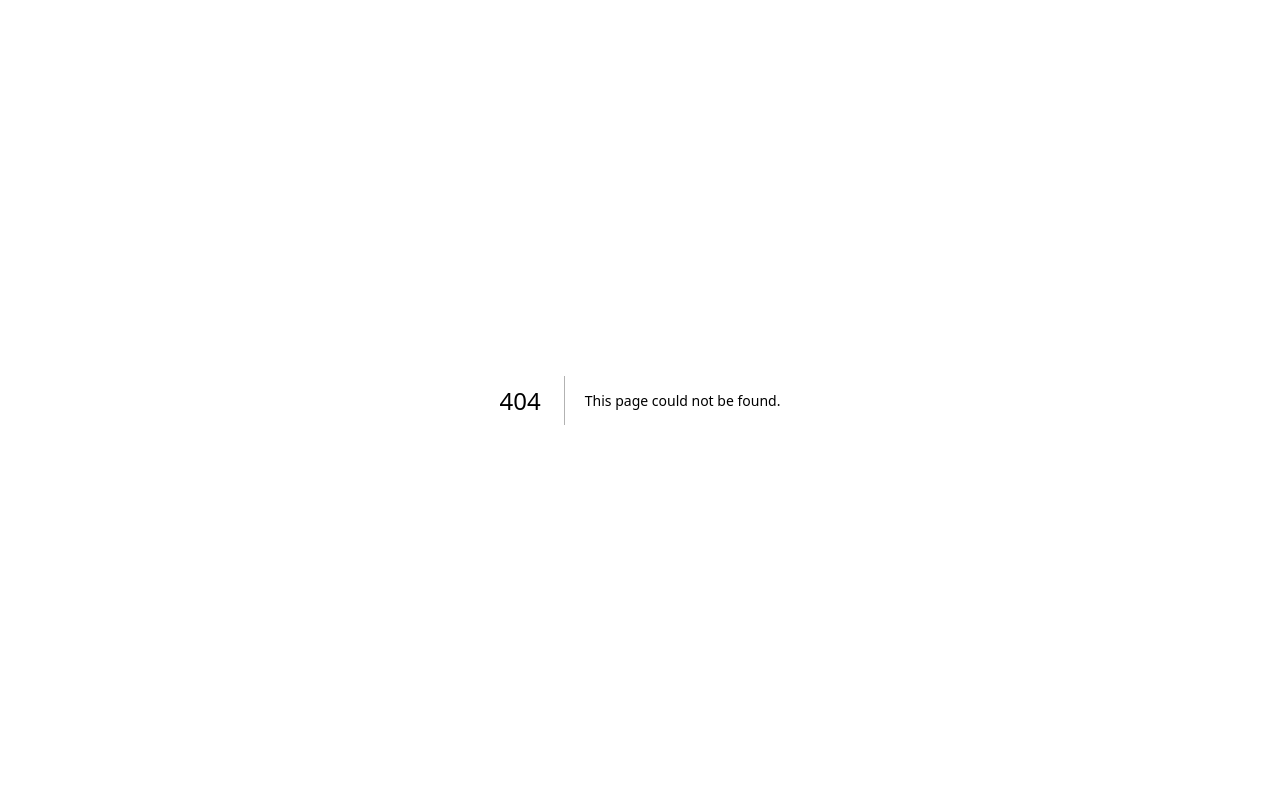
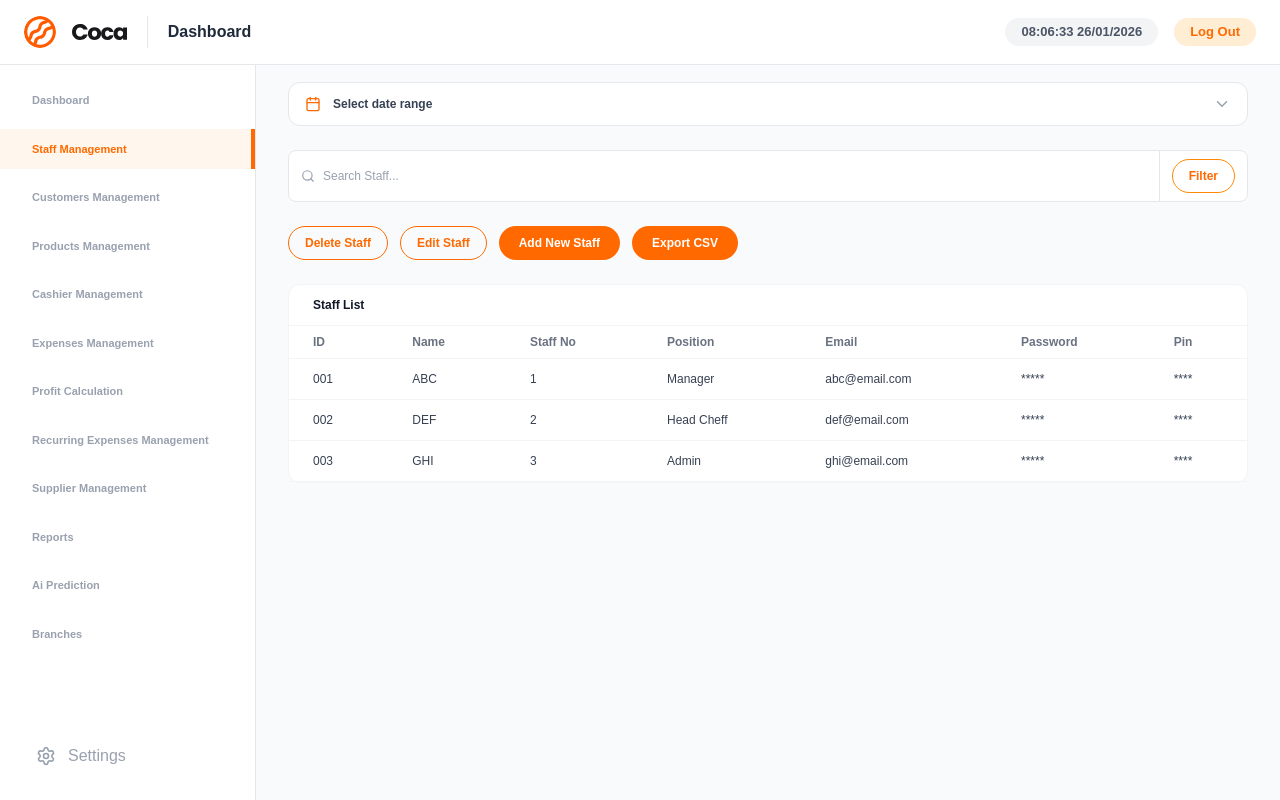
Before and after one commit to LTI-INTERNS/pos-micro-sass, a Next.js app: page /staffmanagement in a window 1280 px wide. Before the commit this address had no page. Built offline with nearby package versions, Linux system fonts and the light colour scheme.

Commit message:
feat: implement staff management page

```diff
--- /dev/null
+++ b/app/components/Admin/staffmanagement/StaffToolbar.tsx
@@ -0,0 +1,30 @@
+"use client";
+
+type Props = {
+  onAdd?: () => void;
+};
+
+export default function StaffToolbar({ onAdd }: Props) {
+  return (
+    <div className="flex flex-wrap gap-3 mt-4">
+      <button className="border border-orange-500 text-orange-500 px-4 py-2 rounded-full text-xs font-semibold hover:bg-orange-50">
+        Delete Staff
+      </button>
+
+      <button className="border border-orange-500 text-orange-500 px-4 py-2 rounded-full text-xs font-semibold hover:bg-orange-50">
+        Edit Staff
+      </button>
+
+      <button
+        onClick={onAdd}
+        className="bg-orange-500 text-white px-5 py-2 rounded-full text-xs font-semibold"
+      >
+        Add New Staff
+      </button>
+
+      <button className="bg-orange-500 text-white px-5 py-2 rounded-full text-xs font-semibold">
+        Export CSV
+      </button>
+    </div>
+  );
+}
--- /dev/null
+++ b/app/staffmanagement/mock/mockStaffData.ts
@@ -0,0 +1,29 @@
+export const staffData = [
+  {
+    id: "001",
+    name: "ABC",
+    staffNo: "1",
+    position: "Manager",
+    email: "abc@email.com",
+    password: "*****",
+    pin: "****",
+  },
+  {
+    id: "002",
+    name: "DEF",
+    staffNo: "2",
+    position: "Head Cheff",
+    email: "def@email.com",
+    password: "*****",
+    pin: "****",
+  },
+  {
+    id: "003",
+    name: "GHI",
+    staffNo: "3",
+    position: "Admin",
+    email: "ghi@email.com",
+    password: "*****",
+    pin: "****",
+  },
+];
--- /dev/null
+++ b/app/staffmanagement/page.tsx
@@ -0,0 +1,81 @@
+"use client";
+
+import { useState, useMemo } from "react";
+
+import DashboardLayout from "../components/Admin/common/dashboard_layout";
+import DateRangeBar from "../components/Admin/common/DateRangeBar";
+import SearchBar from "../components/Admin/common/Search-bar";
+import CommonTable, { Column } from "../components/Admin/common/CommonTable";
+import StaffToolbar from "../components/Admin/staffmanagement/StaffToolbar";
+import AddStaffPopup from "./popup/AddStaffPopup";
+
+import { staffData } from "./mock/mockStaffData";
+
+type Staff = {
+  id: string;
+  name: string;
+  staffNo: string;
+  position: string;
+  email: string;
+  password: string;
+  pin: string;
+};
+
+export default function StaffManagementPage() {
+  const [search, setSearch] = useState("");
+  const [showPopup, setShowPopup] = useState(false);
+
+  const columns: Column<Staff>[] = [
+    { key: "id", label: "ID" },
+    { key: "name", label: "Name" },
+    { key: "staffNo", label: "Staff No" },
+    { key: "position", label: "Position" },
+    { key: "email", label: "Email" },
+    { key: "password", label: "Password" },
+    { key: "pin", label: "Pin" },
+  ];
+
+  // Search
+  const filteredStaff = useMemo(() => {
+    const query = search.toLowerCase().trim();
+
+    if (!query) return staffData;
+
+    return staffData.filter((row) =>
+      Object.values(row).some((value) =>
+        String(value).toLowerCase().includes(query)
+      )
+    );
+  }, [search]);
+
+  return (
+    <DashboardLayout>
+      <div className="space-y-6">
+        <DateRangeBar />
+
+        <SearchBar
+          value={search}
+          onChange={setSearch}
+          placeholder="Search Staff..."
+          showClear={true}
+          showFilter={true}
+          filterLabel="Filter"
+          onFilter={() => console.log("Filter clicked")}
+        />
+
+        <StaffToolbar onAdd={() => setShowPopup(true)} />
+
+        <CommonTable
+          title="Staff List"
+          data={filteredStaff}
+          columns={columns}
+          emptyMessage="No staff found"
+        />
+      </div>
+
+      {showPopup && (
+        <AddStaffPopup onClose={() => setShowPopup(false)} />
+      )}
+    </DashboardLayout>
+  );
+}
--- /dev/null
+++ b/app/staffmanagement/popup/AddStaffPopup.tsx
@@ -0,0 +1,106 @@
+"use client";
+
+import { useState } from "react";
+
+import ModalShell from "@/app/components/Admin/common/ModalShell";
+import ReusableForm, {
+  FieldConfig,
+} from "@/app/components/Admin/common/ReusableForm";
+import PopupActions from "@/app/components/Admin/common/PopupActions";
+
+import { staffData } from "../mock/mockStaffData";
+
+type Props = {
+  onClose: () => void;
+};
+
+export default function AddStaffPopup({ onClose }: Props) {
+  const [open, setOpen] = useState(true);
+
+  // Auto-generate next staff ID (UI only)
+  const nextId = (staffData.length + 1).toString();
+
+  const fields: FieldConfig[] = [
+    {
+      name: "id",
+      label: "ID",
+      disabled: true,
+    },
+    {
+      name: "name",
+      label: "Name",
+      placeholder: "Enter name",
+    },
+    {
+      name: "staffNo",
+      label: "Staff No",
+      placeholder: "Enter staff number",
+    },
+    {
+      name: "position",
+      label: "Position",
+      placeholder: "Enter position",
+    },
+    {
+      name: "email",
+      label: "Email",
+      placeholder: "Enter email",
+    },
+    {
+      name: "password",
+      label: "Password",
+      placeholder: "Enter password",
+    },
+    {
+      name: "pin",
+      label: "Pin",
+      placeholder: "Enter PIN",
+    },
+  ];
+
+  return (
+    <ModalShell
+      open={open}
+      title="Add New Staff"
+      onClose={() => {
+        setOpen(false);
+        onClose();
+      }}
+      widthClassName="w-[800px] max-w-[95vw]"
+    >
+      <ReusableForm
+        fields={fields}
+        initialValues={{
+          id: nextId,
+          name: "",
+          staffNo: "",
+          position: "",
+          email: "",
+          password: "",
+          pin: "",
+        }}
+        onSubmit={(values) => {
+          console.log("Staff form values:", values);
+        }}
+      />
+
+      <PopupActions
+        actions={[
+          {
+            label: "Cancel",
+            onClick: () => {
+              setOpen(false);
+              onClose();
+            },
+            variant: "secondary",
+          },
+          {
+            label: "Save",
+            onClick: () => {},
+            variant: "primary",
+          },
+        ]}
+      />
+    </ModalShell>
+  );
+}
```
